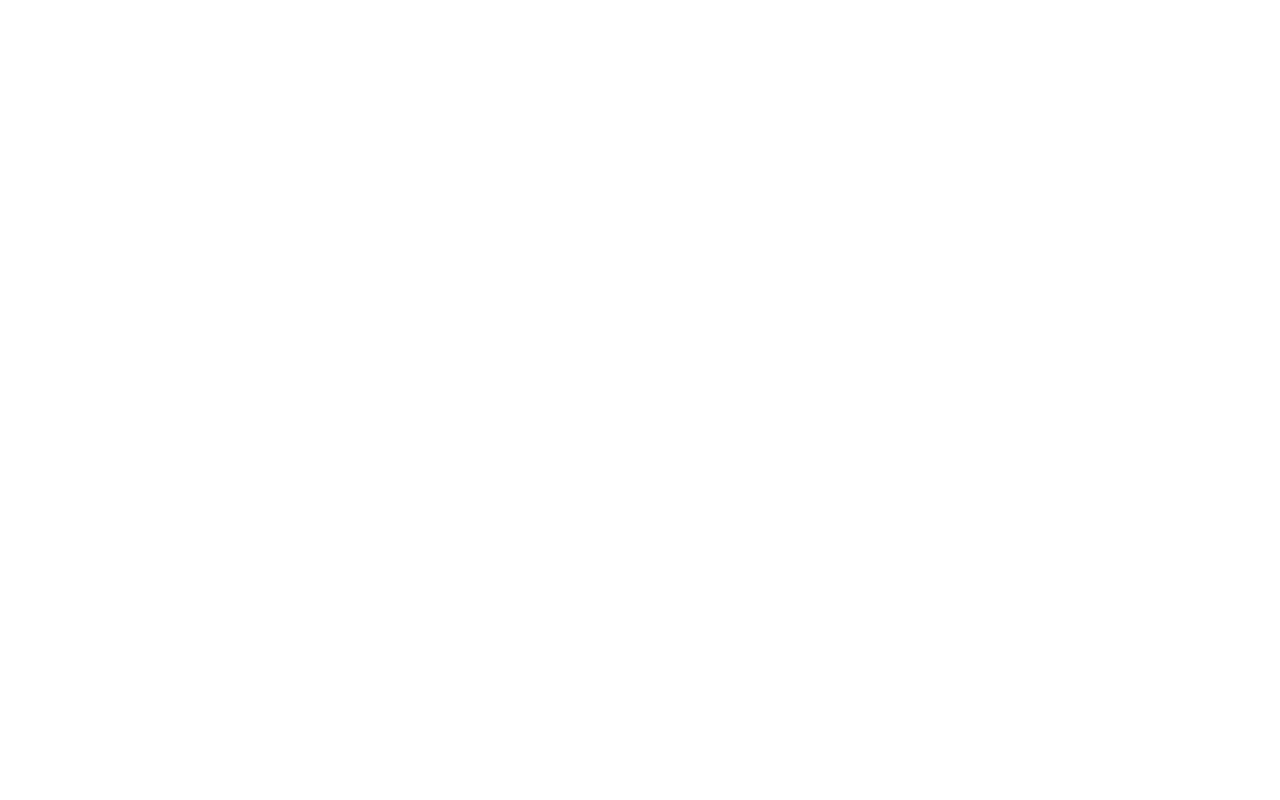
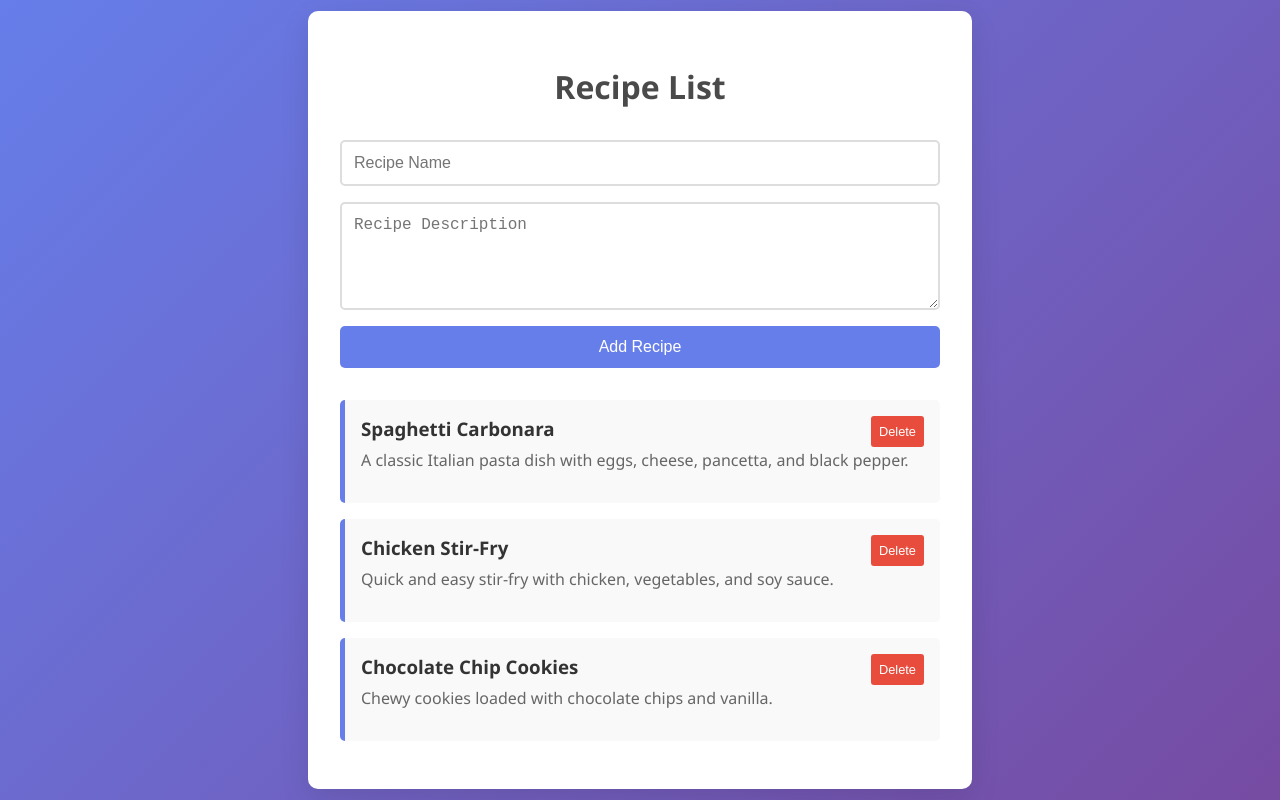
Before and after one commit to byungysung-source/vscode101, a plain HTML site: page index.html in a window 1280 px wide. Drawn offline with Linux system fonts and the light colour scheme.

Commit message:
Add recipe list app with HTML, CSS, and JS

```diff
--- a/index.html
+++ b/index.html
@@ -1,3 +1,21 @@
-<html>
-    <body
+<!DOCTYPE html>
+<html lang="en">
+<head>
+    <meta charset="UTF-8">
+    <meta name="viewport" content="width=device-width, initial-scale=1.0">
+    <title>Recipe List App</title>
+    <link rel="stylesheet" href="style.css">
+</head>
+<body>
+    <div class="container">
+        <h1>Recipe List</h1>
+        <form id="recipe-form">
+            <input type="text" id="recipe-name" placeholder="Recipe Name" required>
+            <textarea id="recipe-description" placeholder="Recipe Description" required></textarea>
+            <button type="submit">Add Recipe</button>
+        </form>
+        <ul id="recipe-list"></ul>
+    </div>
+    <script src="script.js"></script>
+</body>
 </html>
--- /dev/null
+++ b/script.js
@@ -0,0 +1,64 @@
+document.addEventListener('DOMContentLoaded', () => {
+    const recipeForm = document.getElementById('recipe-form');
+    const recipeList = document.getElementById('recipe-list');
+    const recipeNameInput = document.getElementById('recipe-name');
+    const recipeDescriptionInput = document.getElementById('recipe-description');
+
+    let recipes = JSON.parse(localStorage.getItem('recipes')) || [];
+
+    // Sample recipes
+    if (recipes.length === 0) {
+        recipes = [
+            { name: 'Spaghetti Carbonara', description: 'A classic Italian pasta dish with eggs, cheese, pancetta, and black pepper.' },
+            { name: 'Chicken Stir-Fry', description: 'Quick and easy stir-fry with chicken, vegetables, and soy sauce.' },
+            { name: 'Chocolate Chip Cookies', description: 'Chewy cookies loaded with chocolate chips and vanilla.' }
+        ];
+        localStorage.setItem('recipes', JSON.stringify(recipes));
+    }
+
+    function displayRecipes() {
+        recipeList.innerHTML = '';
+        recipes.forEach((recipe, index) => {
+            const li = document.createElement('li');
+            li.className = 'recipe-item';
+            li.innerHTML = `
+                <h3>${recipe.name}</h3>
+                <p>${recipe.description}</p>
+                <button class="delete-btn" data-index="${index}">Delete</button>
+            `;
+            recipeList.appendChild(li);
+        });
+    }
+
+    function addRecipe(name, description) {
+        recipes.push({ name, description });
+        localStorage.setItem('recipes', JSON.stringify(recipes));
+        displayRecipes();
+    }
+
+    function deleteRecipe(index) {
+        recipes.splice(index, 1);
+        localStorage.setItem('recipes', JSON.stringify(recipes));
+        displayRecipes();
+    }
+
+    recipeForm.addEventListener('submit', (e) => {
+        e.preventDefault();
+        const name = recipeNameInput.value.trim();
+        const description = recipeDescriptionInput.value.trim();
+        if (name && description) {
+            addRecipe(name, description);
+            recipeNameInput.value = '';
+            recipeDescriptionInput.value = '';
+        }
+    });
+
+    recipeList.addEventListener('click', (e) => {
+        if (e.target.classList.contains('delete-btn')) {
+            const index = e.target.getAttribute('data-index');
+            deleteRecipe(index);
+        }
+    });
+
+    displayRecipes();
+});
--- /dev/null
+++ b/style.css
@@ -0,0 +1,108 @@
+body {
+    font-family: 'Segoe UI', Tahoma, Geneva, Verdana, sans-serif;
+    background: linear-gradient(135deg, #667eea 0%, #764ba2 100%);
+    margin: 0;
+    padding: 0;
+    display: flex;
+    justify-content: center;
+    align-items: center;
+    min-height: 100vh;
+    color: #333;
+}
+
+.container {
+    background: white;
+    padding: 2rem;
+    border-radius: 10px;
+    box-shadow: 0 10px 30px rgba(0, 0, 0, 0.1);
+    width: 100%;
+    max-width: 600px;
+}
+
+h1 {
+    text-align: center;
+    color: #4a4a4a;
+    margin-bottom: 2rem;
+}
+
+#recipe-form {
+    display: flex;
+    flex-direction: column;
+    gap: 1rem;
+    margin-bottom: 2rem;
+}
+
+#recipe-name, #recipe-description {
+    padding: 0.75rem;
+    border: 2px solid #ddd;
+    border-radius: 5px;
+    font-size: 1rem;
+    transition: border-color 0.3s;
+}
+
+#recipe-name:focus, #recipe-description:focus {
+    outline: none;
+    border-color: #667eea;
+}
+
+#recipe-description {
+    resize: vertical;
+    min-height: 80px;
+}
+
+button[type="submit"] {
+    background: #667eea;
+    color: white;
+    border: none;
+    padding: 0.75rem;
+    border-radius: 5px;
+    font-size: 1rem;
+    cursor: pointer;
+    transition: background 0.3s;
+}
+
+button[type="submit"]:hover {
+    background: #5a6fd8;
+}
+
+#recipe-list {
+    list-style: none;
+    padding: 0;
+}
+
+.recipe-item {
+    background: #f9f9f9;
+    margin-bottom: 1rem;
+    padding: 1rem;
+    border-radius: 5px;
+    border-left: 5px solid #667eea;
+    position: relative;
+}
+
+.recipe-item h3 {
+    margin: 0 0 0.5rem 0;
+    color: #333;
+}
+
+.recipe-item p {
+    margin: 0 0 1rem 0;
+    color: #666;
+}
+
+.delete-btn {
+    position: absolute;
+    top: 1rem;
+    right: 1rem;
+    background: #e74c3c;
+    color: white;
+    border: none;
+    padding: 0.5rem;
+    border-radius: 3px;
+    cursor: pointer;
+    font-size: 0.8rem;
+    transition: background 0.3s;
+}
+
+.delete-btn:hover {
+    background: #c0392b;
+}
```
Also changed, not shown: greetings.txt (added).
